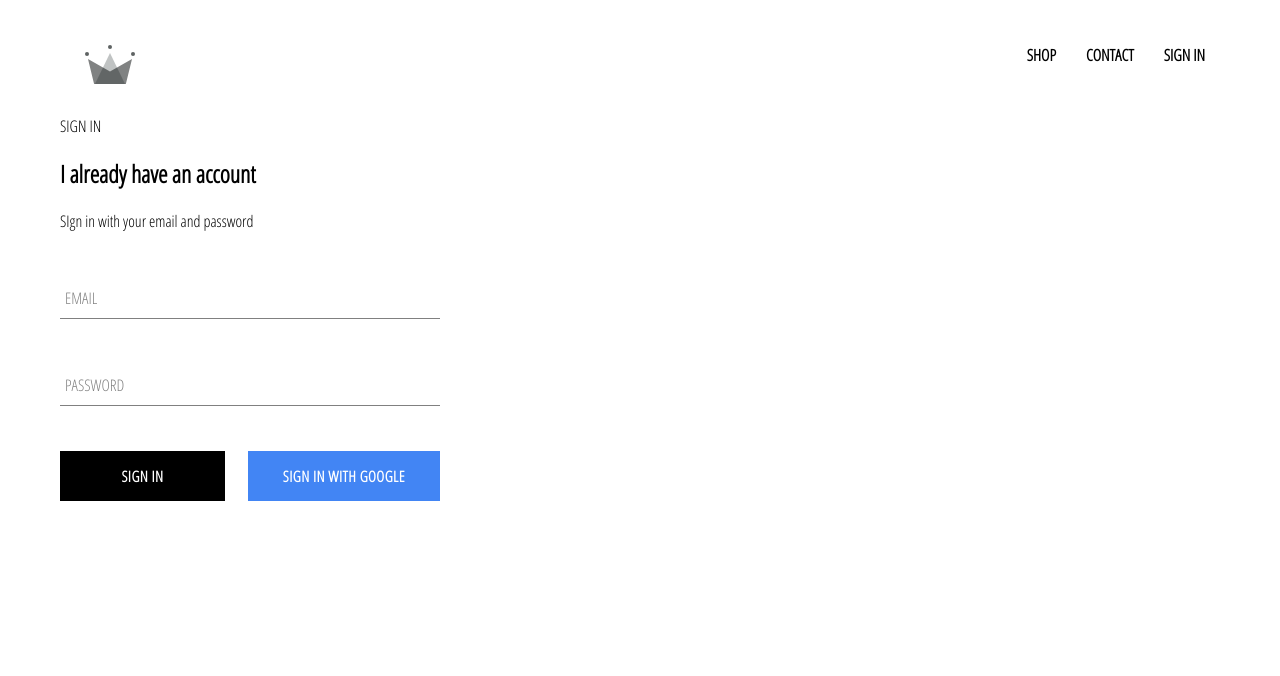
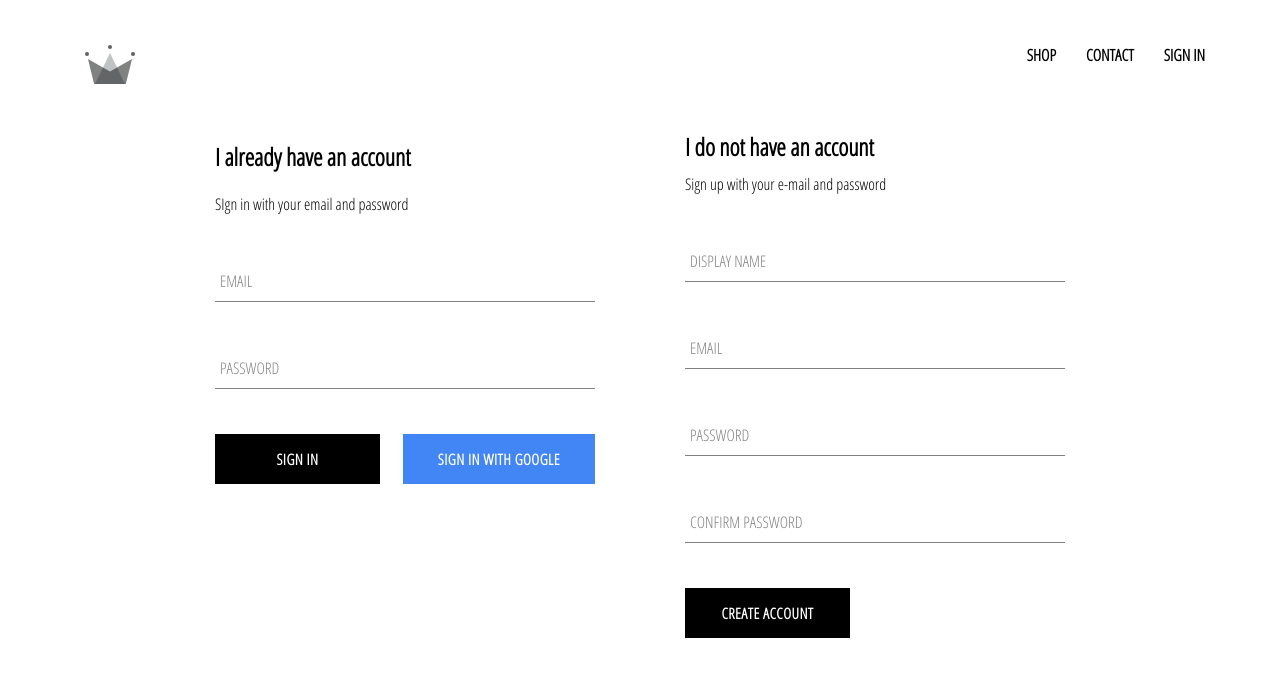
Before and after one commit to christian-hess-94/crown-clothing, a React (Create React App) app: page /signin in a window 1280 px wide. Shown: the top 676 px of the page. Built offline with nearby package versions, Linux system fonts and the light colour scheme; no server answers.

Commit message:
Lesson 96 (email & password sign up)

```diff
--- a/src/App.js
+++ b/src/App.js
@@ -15,10 +15,23 @@
   unsubscribeFromAuth = null;
 
   componentDidMount() {
-    this.unsubscribeFromAuth = auth.onAuthStateChanged((user) => {
-      // console.log(user);
-      createUserProfileDocument(user)
-      this.setState({ user })
+    this.unsubscribeFromAuth = auth.onAuthStateChanged(async user => {
+      console.log('Auth state changed');
+      // createUserProfileDocument(user)
+      if (!!user) {
+        const userRef = createUserProfileDocument(user);
+        (await userRef).onSnapshot(snapshot => {//Updates in real time with firebase data
+          console.log('Auth snapshot info changed');
+          this.setState({
+            user: {
+              id: snapshot.id,
+              ...snapshot.data()
+            }
+          })
+        })
+      } else {
+        this.setState({ user })
+      }
     })
   }
 
--- /dev/null
+++ b/src/components/sign-up/sign-up.component.jsx
@@ -0,0 +1,91 @@
+import React, { Component } from "react";
+import FormInput from "../form-input/form-input.component";
+import CustomButton from "../custom-button/custom-button.component";
+import { auth, createUserProfileDocument } from "../../firebase/firebase.utils";
+import "./sign-up.styles.scss";
+export default class SignUp extends Component {
+  state = {
+    displayName: "",
+    email: "",
+    password: "",
+    confirmPassword: "",
+  };
+
+  handleSubmit = async (event) => {
+    event.preventDefault();
+    let { displayName, email, password, confirmPassword } = this.state;
+    if (password !== confirmPassword) {
+      alert("Passwords don't match!");
+      return;
+    }
+    try {
+      const { user } = await auth.createUserWithEmailAndPassword(
+        email,
+        password
+      );
+
+      await createUserProfileDocument(user, { displayName });
+      this.setState({
+        displayName: "",
+        email: "",
+        password: "",
+        confirmPassword: "",
+      });
+    } catch (error) {
+      console.log("Error:", error);
+    }
+  };
+
+  handleChange = (event) => {
+    let { name, value } = event.target;
+    console.clear();
+    console.log(name, value);
+    this.setState({ [name]: value });
+  };
+  render() {
+    let { displayName, email, password, confirmPassword } = this.state;
+    return (
+      <div className="sign-up">
+        <h2 className="title">I do not have an account</h2>
+        <span>Sign up with your e-mail and password</span>
+        <form onSubmit={this.handleSubmit} className="sign-up-form">
+          <FormInput
+            type="text"
+            name="displayName"
+            label="display name"
+            value={displayName}
+            required
+            handleChange={this.handleChange}
+          />
+          <FormInput
+            type="text"
+            name="email"
+            label="email"
+            value={email}
+            required
+            handleChange={this.handleChange}
+          />
+          <FormInput
+            type="password"
+            name="password"
+            label="password"
+            value={password}
+            required
+            handleChange={this.handleChange}
+          />
+          <FormInput
+            type="password"
+            name="confirmPassword"
+            label="confirm password"
+            value={confirmPassword}
+            required
+            handleChange={this.handleChange}
+          />
+          <CustomButton name="submit" onClick={this.signInWithGoogle}>
+            Create account
+          </CustomButton>
+        </form>
+      </div>
+    );
+  }
+}
--- /dev/null
+++ b/src/components/sign-up/sign-up.styles.scss
@@ -0,0 +1,9 @@
+.sign-up {
+  display: flex;
+  flex-direction: column;
+  width: 380px;
+
+  .title {
+    margin: 10px 0;
+  }
+}
--- a/src/pages/signin-and-signup/signin-and-signup.component.jsx
+++ b/src/pages/signin-and-signup/signin-and-signup.component.jsx
@@ -2,11 +2,12 @@
 
 import "./signin-and-signup.style.scss";
 import SignIn from "../../components/sign-in/sign-in.component";
+import SignUp from "../../components/sign-up/sign-up.component";
 const SigninAndSignup = (props) => {
   return (
     <div className="sign-in-and-sign-up">
-      SIGN IN
       <SignIn />
+      <SignUp />
     </div>
   );
 };
--- a/src/pages/signin-and-signup/signin-and-signup.style.scss
+++ b/src/pages/signin-and-signup/signin-and-signup.style.scss
@@ -0,0 +1,6 @@
+.sign-in-and-sign-up {
+  width: 850px;
+  display: flex;
+  justify-content: space-between;
+  margin: 30px auto;
+}
```
